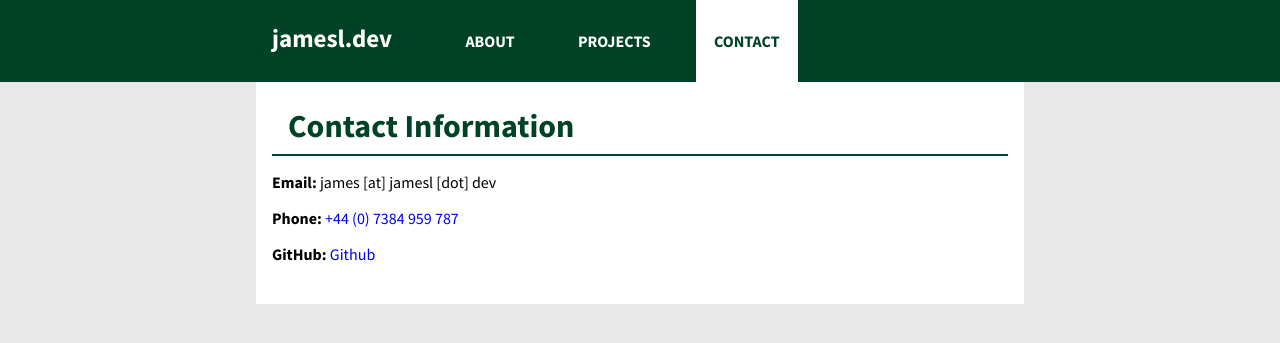
After one commit to jamesleedev/homepage, a PHP site: page /contact.html in a window 1280 px wide. The commit adds this page. Shown: the top 343 px of the page. Run offline with PHP 8.4, Linux system fonts and the light colour scheme.

Commit message:
Added more about me, updated contacts, added pgp pub key, added all less

```diff
--- /dev/null
+++ b/contact.html
@@ -0,0 +1,36 @@
+<!DOCTYPE html>
+<html lang="en">
+<head>
+    <meta charset="UTF-8">
+    <meta name="viewport" content="width=device-width, initial-scale=1">
+    <title>Contact Info | jamesl.dev</title>
+    <link href="https://fonts.googleapis.com/css2?family=Source+Sans+Pro:wght@400;700&display=swap" rel="stylesheet">
+    <link rel="stylesheet" href="https://jamesl.dev/css/site.css">
+</head>
+<body>
+<nav>
+    <div class="container">
+        <header>jamesl.dev</header>
+        <ul>
+            <li><a href="https://jamesl.dev">ABOUT</a></li>
+            <li><a href="https://jamesl.dev/projects.html">PROJECTS</a></li>
+            <li><a href="#" class="active">CONTACT</a></li>
+        </ul>
+    </div>
+</nav>
+<div class="container">
+    <div class="content">
+        <h1>Contact Information</h1>
+        <p>
+            <b>Email: </b>james [at] jamesl [dot] dev
+        </p>
+        <p>
+            <b>Phone: </b><a href="tel:+447384959787">+44 (0) 7384 959 787</a>
+        </p>
+        <p>
+            <b>GitHub: </b><a href="https://github.com/jamesldotdev">Github</a>
+        </p>
+    </div>
+</div>
+</body>
+</html>
--- a/css/site.css
+++ b/css/site.css
@@ -1,31 +1,19 @@
-.no-spacing {
-  margin: 0;
-  padding: 0;
-}
-body {
-  margin: 0;
-  padding: 0;
-}
-h1 {
-  font-family: Georgia, serif;
-}
-a {
-  text-decoration: none;
-}
-a:hover {
-  color: blue;
-}
 nav {
   padding: 15px 25px;
-  background: #005D65;
+  background: #004225;
   color: white;
   margin: 0;
-  font-family: "DeJaVu Sans", sans-serif;
+  font-family: "Source Sans Pro", Verdana, "DeJaVu Sans", sans-serif;
+  font-weight: 700;
+}
+nav .container {
+  background: #004225;
+  padding: 0;
 }
 nav header {
   display: inline-block;
   font-size: 25px;
-  font-weight: bold;
+  margin: 0 0 0 1rem;
 }
 nav ul {
   display: inline-block;
@@ -38,8 +26,12 @@ nav ul li a {
   color: white;
   padding: 31px 18px;
 }
+nav ul li a.active {
+  color: #004225;
+  background: white;
+}
 nav ul li a:hover {
-  color: #005D65;
+  color: #004225;
   background-color: white;
 }
 @media (max-width: 654px) {
@@ -67,3 +59,69 @@ nav ul li a:hover {
     padding: 0;
   }
 }
+body {
+  margin: 0;
+  padding: 0;
+  font-family: "Source Sans Pro", Verdana, "DeJaVu Sans", sans-serif;
+  font-weight: 400;
+  background: #e8e8e8;
+}
+h1 {
+  font-family: "Source Sans Pro", Verdana, "DeJaVu Sans", sans-serif;
+  font-weight: 700;
+  color: #004225;
+  margin: 0;
+  padding: 0.5rem 1rem;
+  border-bottom: 2px #004225 solid;
+}
+P {
+  font-size: 16px;
+  line-height: 20px;
+}
+a {
+  text-decoration: none;
+}
+a:hover {
+  color: blue;
+}
+.container {
+  margin: 0 auto;
+  padding: 0 0 0.5rem 0;
+  max-width: 768px;
+  background: white;
+}
+.content {
+  background: white;
+  margin: 0;
+  padding: 0;
+  padding: 1rem;
+}
+.centered-popup {
+  position: fixed;
+  height: 100%;
+  width: 100%;
+  z-index: 2;
+  background: rgba(50, 50, 50, 0.5);
+  top: 0;
+  left: 0;
+  right: 0;
+  bottom: 0;
+}
+.centered-popup .container {
+  position: absolute;
+  margin: 0 auto;
+  top: 50%;
+  left: 50%;
+  transform: translate(-50%, -50%);
+  -ms-transform: translate(-50%, -50%);
+  border-radius: 10px;
+}
+.centered-popup .container * {
+  padding: 0.5rem;
+}
+.centered-popup .container .btn {
+  padding: 0.25rem;
+  margin: 0 1rem;
+  background-color: green;
+  color: white;
+}
--- /dev/null
+++ b/less/nav.less
@@ -0,0 +1,61 @@
+@import "variables.less";
+
+nav {
+  padding: 15px 25px;
+  background: @colour-brg;
+  color: white;
+  margin: 0;
+  font-family: @font-main;
+  font-weight: 700;
+  .container {
+    background: @colour-brg;
+    padding: 0;
+  }
+
+  header {
+    display: inline-block;
+    font-size: 25px;
+    margin: 0 0 0 1rem;
+  }
+
+  ul {
+    display: inline-block;
+    li {
+      display: inline-block;
+      padding: 0 12px;
+
+      a {
+        color: white;
+        padding: 31px 18px;
+        &.active {
+          color: @colour-brg;
+          background: white;
+        }
+        &:hover {
+          color: @colour-brg;
+          background-color: white;
+        }
+
+        @media (max-width: 654px) {
+          padding: 12px;
+        }
+
+        @media (max-width: 366px) {
+          padding: 0;
+        }
+      }
+
+      @media (max-width: 654px) {
+        padding: 0 ;
+      }
+    }
+
+    @media (max-width: 654px) {
+      padding: 0 10px;
+    }
+
+    @media (max-width: 366px) {
+      padding: 0;
+    }
+  }
+}
--- a/less/site.less
+++ b/less/site.less
@@ -1,19 +1,31 @@
-@font-title: Georgia, serif;
-@font-nav: "DeJaVu Sans", sans-serif;
+@import 'variables.less';
+@import 'nav.less';
 
-@colour-main: #005D65;
-
-.no-spacing {
+.no-spacing() {
   margin: 0;
   padding: 0;
 }
 
 body {
   .no-spacing();
+  font-family: @font-main;
+  font-weight: @font-normal;
+  background: @colour-background;
 }
 
 h1 {
-  font-family: @font-title;
+  font-family: @font-main;
+  font-weight: @font-bold;
+  color: @colour-brg;
+  margin: 0;
+  padding: 0.5rem 1rem;
+
+  border-bottom: 2px @colour-brg solid;
+}
+
+P {
+  font-size: 16px;
+  line-height: 20px;
 }
 
 a {
@@ -23,54 +35,49 @@ a {
   }
 }
 
-nav {
-  padding: 15px 25px;
-  background: @colour-main;
-  color: white;
-  margin: 0;
-
-  font-family: @font-nav;
-
-  header {
-    display: inline-block;
-    font-size: 25px;
-    font-weight: bold;
+.container {
+  margin: 0 auto;
+  padding: 0 0 0.5rem 0;
+  max-width: 768px;
+  background: white;
 }
 
-  ul {
-    display: inline-block;
-    li {
-      display: inline-block;
-      padding: 0 12px;
 
-      a {
-        color: white;
-        padding: 31px 18px;
-        &:hover {
-          color: @colour-main;
-          background-color: white;
+.content {
+  background: white;
+  .no-spacing();
+  padding: 1rem;
 }
 
-        @media (max-width: 654px) {
-          padding: 12px;
+.centered-popup {
+  position: fixed;
+  height: 100%;
+  width: 100%;
+  z-index: 2;
+  background: rgba(50,50,50,0.5);
+  top: 0;
+  left: 0;
+  right: 0;
+  bottom: 0;
+  .container {
+    position: absolute;
+    margin: 0 auto;
+    top: 50%;
+    left: 50%;
+    transform: translate(-50%,-50%);
+    -ms-transform: translate(-50%,-50%);
+    border-radius: 10px;
+
+    * {
+      padding: 0.5rem;
     }
 
-        @media (max-width: 366px) {
-          padding: 0;
+    .btn {
+      padding: 0.25rem;
+      margin: 0 1rem;
+      background-color: green;
+      color: white;
     }
   }
 
-      @media (max-width: 654px) {
-        padding: 0 ;
 }
-    }
-
-    @media (max-width: 654px) {
-      padding: 0 10px;
-    }
-
-    @media (max-width: 366px) {
-      padding: 0;
-    }
-  }
-}
--- /dev/null
+++ b/less/variables.less
@@ -0,0 +1,8 @@
+@font-main: "Source Sans Pro", Verdana, "DeJaVu Sans", sans-serif;
+
+@font-bold: 700;
+@font-normal: 400;
+
+@colour-main: #005D65;
+@colour-brg: #004225;
+@colour-background: #e8e8e8;
```
Also changed, not shown: css/nav.css (added, +52 -0 lines), index.html (+26 -3 lines), pgp.txt (added, +51 -0 lines), projects.html (added, +30 -0 lines), css/variables.css (added). Lines whose indentation alone changed are shown as unchanged.
